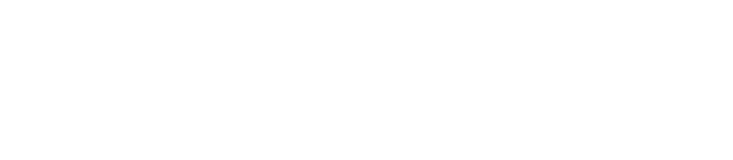
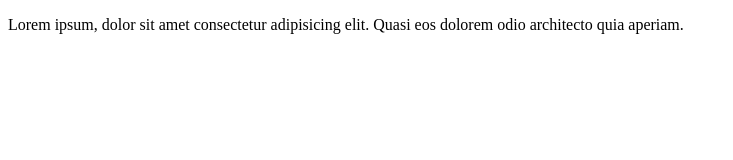
Before and after one commit to mariovasquez/Reto2_G17, a plain HTML site: page index.html in a window 1280 px wide. Shown: the whole page, without its empty margins (0-733 px from the left). Drawn offline with Linux system fonts and the light colour scheme.

Commit message:
First commit

```diff
--- a/index.html
+++ b/index.html
@@ -11,7 +11,9 @@
 <body>
     <header></header>
     <main>
-        <article class="hero"></article>
+        <article class="hero">
+            <p>Lorem ipsum, dolor sit amet consectetur adipisicing elit. Quasi eos dolorem odio architecto quia aperiam.</p>
+        </article>
         <section class="preOrders"></section>
         <section class="newReleases"></section>
         <section class="bestSellers"></section>
```
